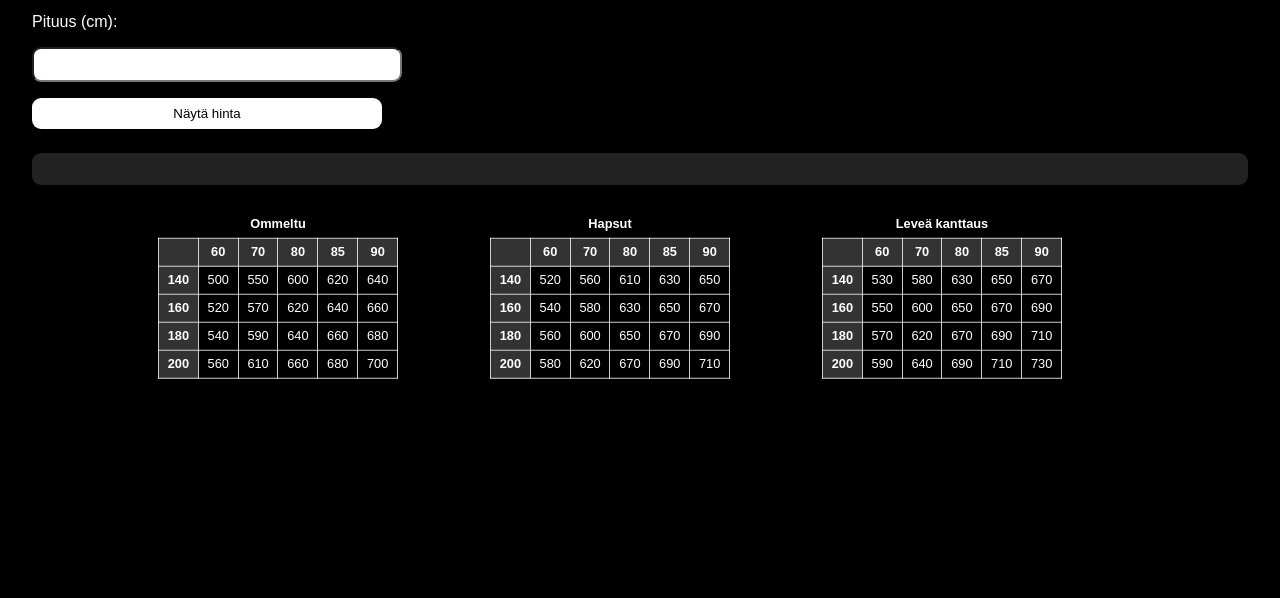
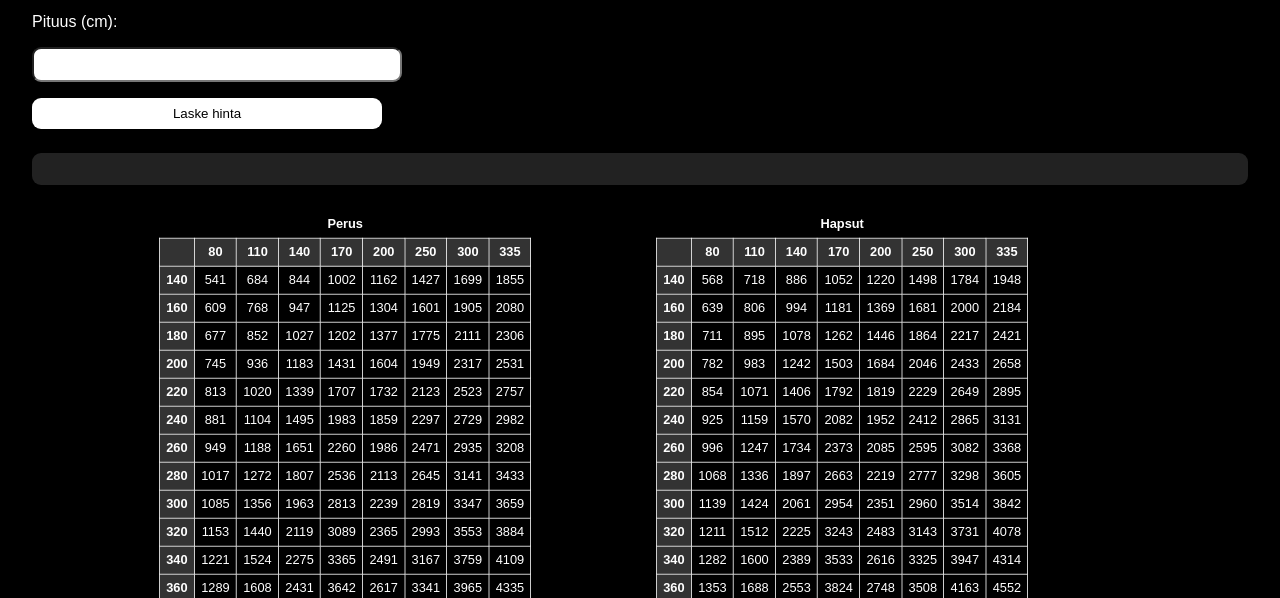
Before and after one commit to AZTTI/matto, a plain HTML site: page matot.html in a window 1280 px wide. Shown: the part 202-800 px from the top of the page. Drawn offline with Linux system fonts and the light colour scheme.

Commit message:
matot.html

```diff
--- a/matot.html
+++ b/matot.html
@@ -3,14 +3,15 @@
 <head>
   <meta charset="UTF-8" />
   <meta name="viewport" content="width=device-width, initial-scale=1.0" />
-  <title>Matot</title>
+  <title>Matot – Hintalaskuri</title>
   <style>
     nav a { margin: 0 0.5rem; color: #ffffff; text-decoration: none; }
     nav a:hover { text-decoration: underline; }
     body { font-family: sans-serif; margin: 2rem; background: #000000; color: #ffffff; }
     h1 { color: #dddddd; }
-    input, button { display: block; margin: 1rem 0; padding: 0.5rem; width: 30%; border-radius: 9px; max-width: 350px; }
-    button { background-color: #ffffff; color: #000000; border: none; border-radius: 9px; cursor: pointer; }
+    input, button { display: block; margin: 1rem 0; padding: 0.5rem; width: 30%; max-width: 350px; border-radius: 9px; }
+    button { background-color: #ffffff; color: #000000; border: none; cursor: pointer; transition: background-color 0.3s ease; }
+    button:hover { background-color: #dddddd; }
     .results { margin-top: 1.5rem; background: #222222; padding: 1rem; border-radius: 9px; white-space: pre-wrap; }
     .price-tables { margin-top: 2rem; display: flex; flex-wrap: wrap; gap: 2rem; justify-content: center; }
     .price-table { border-collapse: collapse; width: 100%; max-width: 300px; transform: scale(0.8); transform-origin: top left; }
@@ -24,7 +25,7 @@
     <a href="matot.html">Matot</a> |
     <a href="verhot.html">Verhot</a>
   </nav>
-  <h1>Matot</h1>
+  <h1>Mattojen hintalaskuri</h1>
 
   <label>Leveys (cm):
     <input type="number" id="width" />
@@ -34,35 +35,60 @@
     <input type="number" id="length" />
   </label>
 
-  <button onclick="calculateRugPrice()">Näytä hinta</button>
+  <button onclick="calculateRugPrice()">Laske hinta</button>
 
   <div class="results" id="result"></div>
-
   <div class="price-tables" id="price-tables"></div>
 
   <script>
-    const widths = [60, 70, 80, 85, 90];
-    const lengths = [140, 160, 180, 200];
+    const widths = [80, 110, 140, 170, 200, 250, 300, 335];
+    const heights = [];
+    for (let h = 140; h <= 600; h += 20) heights.push(h);
+
+    // Perushinta-taulukko
+    const basePrices = {
+      140: {80:541,110:684,140:844,170:1002,200:1162,250:1427,300:1699,335:1855},
+      160: {80:609,110:768,140:947,170:1125,200:1304,250:1601,300:1905,335:2080},
+      180: {80:677,110:852,140:1027,170:1202,200:1377,250:1775,300:2111,335:2306},
+      200: {80:745,110:936,140:1183,170:1431,200:1604,250:1949,300:2317,335:2531},
+      220: {80:813,110:1020,140:1339,170:1707,200:1732,250:2123,300:2523,335:2757},
+      240: {80:881,110:1104,140:1495,170:1983,200:1859,250:2297,300:2729,335:2982},
+      260: {80:949,110:1188,140:1651,170:2260,200:1986,250:2471,300:2935,335:3208},
+      280: {80:1017,110:1272,140:1807,170:2536,200:2113,250:2645,300:3141,335:3433},
+      300: {80:1085,110:1356,140:1963,170:2813,200:2239,250:2819,300:3347,335:3659},
+      320: {80:1153,110:1440,140:2119,170:3089,200:2365,250:2993,300:3553,335:3884},
+      340: {80:1221,110:1524,140:2275,170:3365,200:2491,250:3167,300:3759,335:4109},
+      360: {80:1289,110:1608,140:2431,170:3642,200:2617,250:3341,300:3965,335:4335},
+      380: {80:1357,110:1693,140:2587,170:3918,200:2743,250:3515,300:4171,335:4560},
+      400: {80:1425,110:1777,140:2743,170:4195,200:2869,250:3689,300:4377,335:4786},
+      420: {80:1493,110:1861,140:2899,170:4471,200:2995,250:3863,300:4583,335:5011},
+      440: {80:1561,110:1945,140:3055,170:4747,200:3121,250:4037,300:4789,335:5237},
+      460: {80:1629,110:2030,140:3211,170:5024,200:3247,250:4211,300:4995,335:5462},
+      480: {80:1697,110:2114,140:3367,170:5300,200:3373,250:4385,300:5201,335:5688},
+      500: {80:1765,110:2198,140:3523,170:5577,200:3499,250:4559,300:5407,335:5913},
+      520: {80:1833,110:2282,140:3679,170:5853,200:3625,250:4733,300:5613,335:6139},
+      540: {80:1901,110:2367,140:3835,170:6129,200:3751,250:4907,300:5819,335:6364},
+      560: {80:1969,110:2451,140:3991,170:6406,200:3877,250:5081,300:6025,335:6589},
+      580: {80:2037,110:2535,140:4147,170:6682,200:4003,250:5255,300:6231,335:6815},
+      600: {80:2105,110:2619,140:4303,170:6959,200:4129,250:5429,300:6437,335:7040},
+    };
+
+    // Luo hintataulukot: Perus, Hapsut (+5%), Leveä kanttaus (+10%)
+    function computeTable(base, factor) {
+      const table = {};
+      for (const [h, row] of Object.entries(base)) {
+        table[h] = {};
+        for (const [w, p] of Object.entries(row)) {
+          table[h][w] = Math.round(p * factor);
+        }
+      }
+      return table;
+    }
 
     const rugPrices = {
-      "Ommeltu": {
-        140: {60: 500, 70: 550, 80: 600, 85: 620, 90: 640},
-        160: {60: 520, 70: 570, 80: 620, 85: 640, 90: 660},
-        180: {60: 540, 70: 590, 80: 640, 85: 660, 90: 680},
-        200: {60: 560, 70: 610, 80: 660, 85: 680, 90: 700}
-      },
-      "Hapsut": {
-        140: {60: 520, 70: 560, 80: 610, 85: 630, 90: 650},
-        160: {60: 540, 70: 580, 80: 630, 85: 650, 90: 670},
-        180: {60: 560, 70: 600, 80: 650, 85: 670, 90: 690},
-        200: {60: 580, 70: 620, 80: 670, 85: 690, 90: 710}
-      },
-      "Leveä kanttaus": {
-        140: {60: 530, 70: 580, 80: 630, 85: 650, 90: 670},
-        160: {60: 550, 70: 600, 80: 650, 85: 670, 90: 690},
-        180: {60: 570, 70: 620, 80: 670, 85: 690, 90: 710},
-        200: {60: 590, 70: 640, 80: 690, 85: 710, 90: 730}
-      }
+      "Perus": basePrices,
+      "Hapsut": computeTable(basePrices, 1.05),
+      "Leveä kanttaus": computeTable(basePrices, 1.10)
     };
 
     function nextOrSame(val, list) {
@@ -80,7 +106,7 @@
       }
 
       const matchedWidth = nextOrSame(width, widths);
-      const matchedLength = nextOrSame(length, lengths);
+      const matchedLength = nextOrSame(length, heights);
 
       if (!matchedWidth || !matchedLength) {
         resultDiv.textContent = 'Sopivaa kokoa ei löytynyt taulukosta.';
@@ -88,61 +114,41 @@
       }
 
       let output = `Valittu koko: ${matchedWidth} x ${matchedLength} cm\n\n`;
-
       for (const [style, table] of Object.entries(rugPrices)) {
         const price = table[matchedLength]?.[matchedWidth];
         output += `${style}: ${price ? '€' + price : 'Ei hintaa'}\n`;
       }
-
       resultDiv.textContent = output;
     }
 
     function generatePriceTables() {
       const container = document.getElementById('price-tables');
       container.innerHTML = '';
-      for (const [style, table] of Object.entries(rugPrices)) {
+      Object.entries(rugPrices).forEach(([style, table]) => {
         const tbl = document.createElement('table');
         tbl.className = 'price-table';
-
         const caption = document.createElement('caption');
         caption.textContent = style;
-        caption.style.marginBottom = '0.5rem';
-        caption.style.fontWeight = 'bold';
+        caption.style.marginBottom = '0.5rem'; caption.style.fontWeight = 'bold';
         tbl.appendChild(caption);
 
         const thead = document.createElement('thead');
-        const headRow = document.createElement('tr');
-        headRow.appendChild(document.createElement('th'));
-        widths.forEach(w => {
-          const th = document.createElement('th');
-          th.textContent = w;
-          headRow.appendChild(th);
-        });
-        thead.appendChild(headRow);
-        tbl.appendChild(thead);
+        const headRow = document.createElement('tr'); headRow.appendChild(document.createElement('th'));
+        widths.forEach(w => { const th = document.createElement('th'); th.textContent = w; headRow.appendChild(th); });
+        thead.appendChild(headRow); tbl.appendChild(thead);
 
         const tbody = document.createElement('tbody');
-        lengths.forEach(l => {
+        heights.forEach(h => {
           const row = document.createElement('tr');
-          const lh = document.createElement('th');
-          lh.textContent = l;
-          row.appendChild(lh);
-          widths.forEach(w => {
-            const td = document.createElement('td');
-            td.textContent = table[l]?.[w] || '-';
-            row.appendChild(td);
-          });
+          const lh = document.createElement('th'); lh.textContent = h; row.appendChild(lh);
+          widths.forEach(w => { const td = document.createElement('td'); td.textContent = table[h]?.[w] || '-'; row.appendChild(td); });
           tbody.appendChild(row);
         });
-        tbl.appendChild(tbody);
-
-        container.appendChild(tbl);
-      }
+        tbl.appendChild(tbody); container.appendChild(tbl);
+      });
     }
 
-    document.addEventListener('DOMContentLoaded', () => {
-      generatePriceTables();
-    });
+    document.addEventListener('DOMContentLoaded', generatePriceTables);
   </script>
 </body>
 </html>
```
